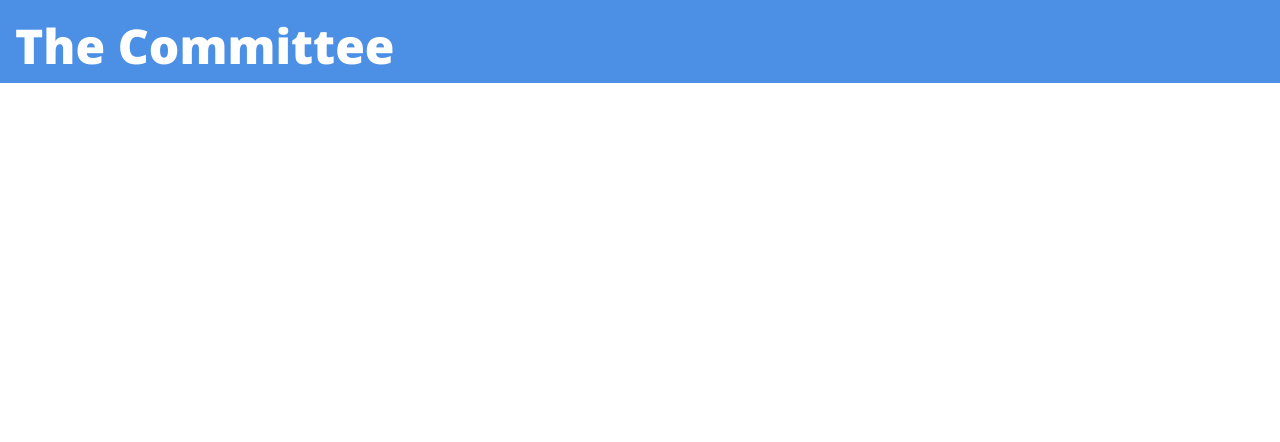
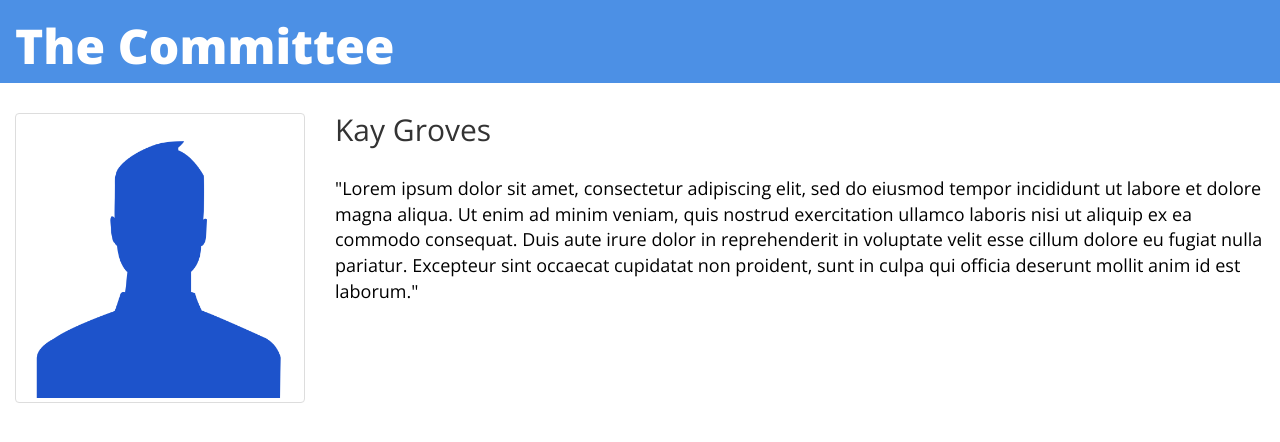
Before and after one commit to jonodrew/PPW-site, a PHP site: page /committee.php in a window 1280 px wide. Shown: the part 130-572 px from the top of the page. Run offline with PHP 8.4, Linux system fonts and the light colour scheme; some libraries are stand-ins or nearby versions.

Commit message:
Added first officer line in html

```diff
--- a/committee.php
+++ b/committee.php
@@ -12,5 +12,16 @@ include('head.php');
 </div>
 </div>
 
+<div class="container-fluid">
+<div class="row">
+<div class="col-md-3 col-xs-5">
+  <img src="/images/butterfly.png" class="img-thumbnail">
+</div>
+<div class="col-md-9 col-xs-11">
+  <h2>Kay Groves</h2><br>
+  <p>"Lorem ipsum dolor sit amet, consectetur adipiscing elit, sed do eiusmod tempor incididunt ut labore et dolore magna aliqua. Ut enim ad minim veniam, quis nostrud exercitation ullamco laboris nisi ut aliquip ex ea commodo consequat. Duis aute irure dolor in reprehenderit in voluptate velit esse cillum dolore eu fugiat nulla pariatur. Excepteur sint occaecat cupidatat non proident, sunt in culpa qui officia deserunt mollit anim id est laborum."</p>
+</div>
+</div>
+
 </body>
 </html>
--- a/dist/css/main.css
+++ b/dist/css/main.css
@@ -13,6 +13,9 @@ font-size: 18px;
 color: #000;
 }
 
+h2{
+  margin-top: 0px;
+}
 h3 {
   text-align: center;
 }
@@ -63,4 +66,5 @@ ul li a {
 }
 .banner {
   background: #4c90e5;
+  margin-bottom: 30px;
 }
```
Also changed, not shown: images/butterfly.png (added).
